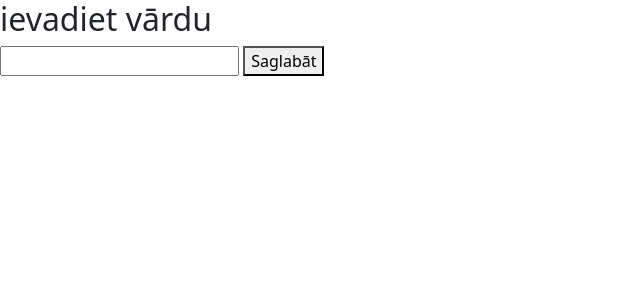
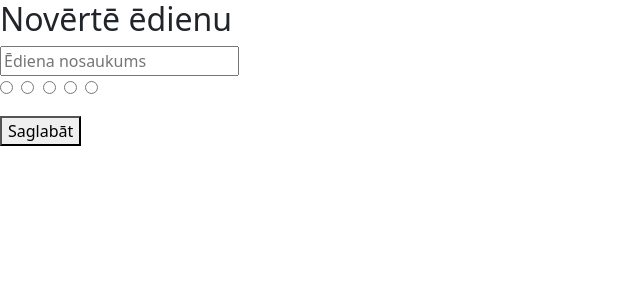
Before and after one commit to Plaurate/LuluLala, a Flask app: page /rateit in a window 1280 px wide. Shown: the top 300 px of the page, without its empty margins (0-640 px from the left). Run offline with Flask 3, Linux system fonts and the light colour scheme.

Commit message:
Update rateit.html

```diff
--- a/EatThatBite/templates/rateit.html
+++ b/EatThatBite/templates/rateit.html
@@ -2,10 +2,23 @@
 
 {% block body %}
 
-    <h2>ievadiet vārdu</h2>
-    <form action="/submit" method="post">
-        <input type="text" name="name" required>
-        <button type="submit">Saglabāt</button>
-    </form>
+<h2>Novērtē ēdienu</h2>
+
+<form method="post">
+    <input type="text" name="food" placeholder="Ēdiena nosaukums" required>
+
+    <div class="mb-3">
+        <div class="star-rating">
+            {% for i in range(5, 0, -1) %}
+            <input type="radio" name="rating" value="{{ i }}" id="star{{ i }}">
+            <label for="star{{ i }}">
+                <i class="bi bi-star-fill"></i>
+            </label>
+            {% endfor %}
+        </div>
+    </div>
+
+    <button type="submit">Saglabāt</button>
+</form>
 
 {% endblock %}
```
